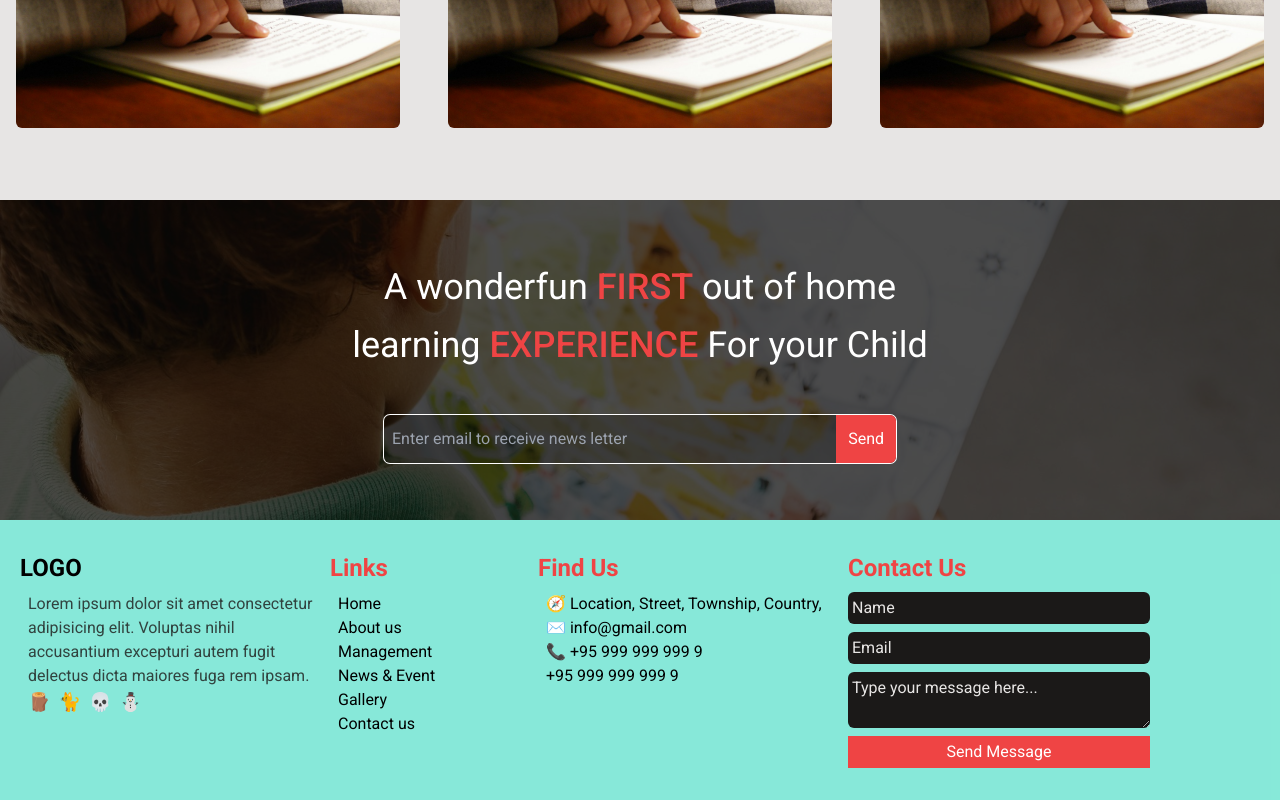
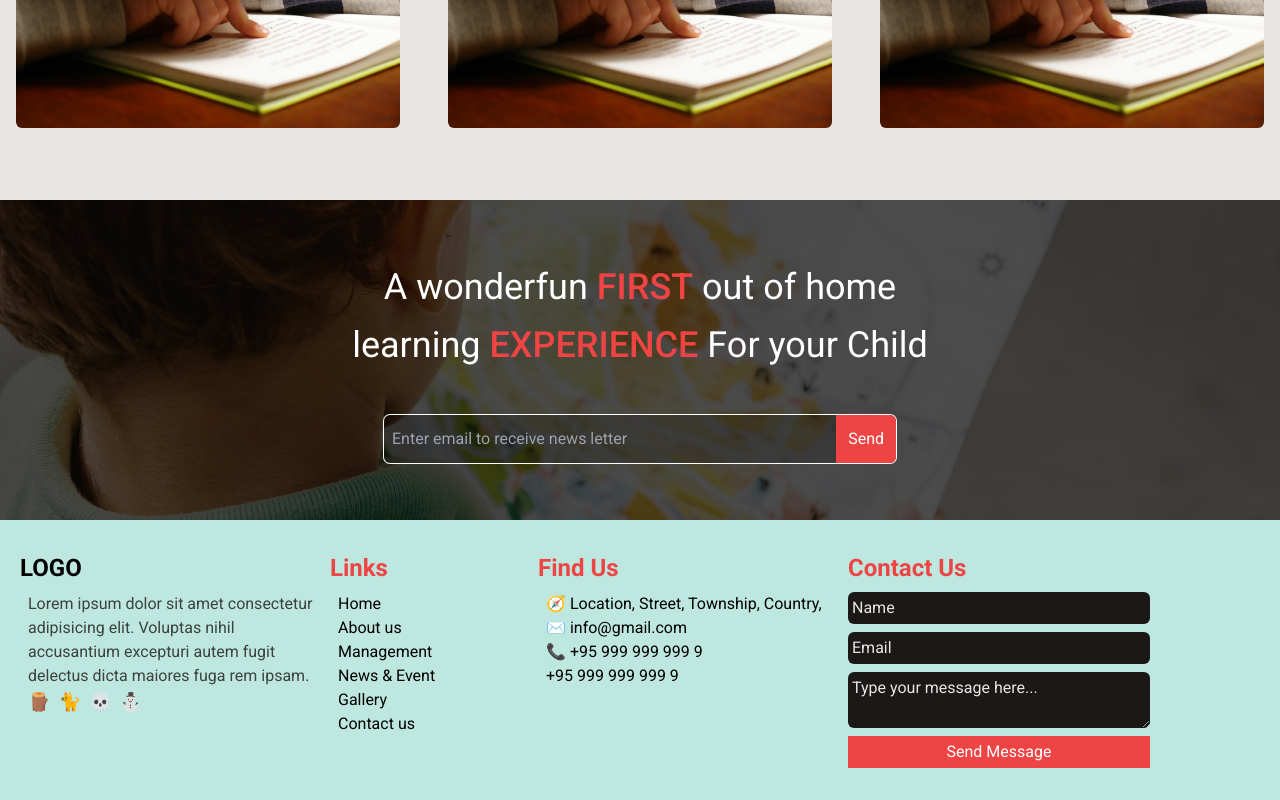
Before and after one commit to zsphinxyz/figma, a Next.js app: page /school in a window 1280 px wide. Shown: the part 3237-4037 px from the top of the page. Built offline with nearby package versions, Linux system fonts and the light colour scheme; a web font is replaced by a local one.

Commit message:
school initial again

```diff
--- a/components/bank/menu.tsx
+++ b/components/bank/menu.tsx
@@ -4,13 +4,9 @@ import { useState } from "react";
 import {motion} from 'framer-motion'
 import Link from "next/link";
 import Button from "./button";
-import ClientProviders from "./ClientProviders";
-import { getServerSession } from "next-auth";
-
 
 const Menu = () => {
     const [open, setOpen] = useState(false);
-    // const session = await getServerSession(authOptions)
 
   const handleLogin = () => {
     try {
--- a/components/school/footer.tsx
+++ b/components/school/footer.tsx
@@ -3,7 +3,7 @@ import Link from 'next/link'
 
 export default function Footer() {
   return (
-    <footer className="bg-teal-300/70 dark:bg-teal-900 mt-7">
+    <footer className="bg-teal-300/30 dark:bg-teal-900 mt-7">
 
       <div className="w-full px-3 aspect-video max-h-64 md:max-h-80 bg-cover bg-center flex flex-col gap-10 items-center justify-center bg-blend-overlay bg-black/70" style={{backgroundImage: `url(${cover.src})`}}>
         <p className="text-center text-2xl sm:text-3xl md:text-4xl md:leading-relaxed w-full sm:w-5/6 max-w-xl mx-auto text-white">A wonderfun <span className="text-red-500 font-medium">FIRST</span> out of home learning <span className="text-red-500 font-medium">EXPERIENCE</span> For your Child</p>
```
